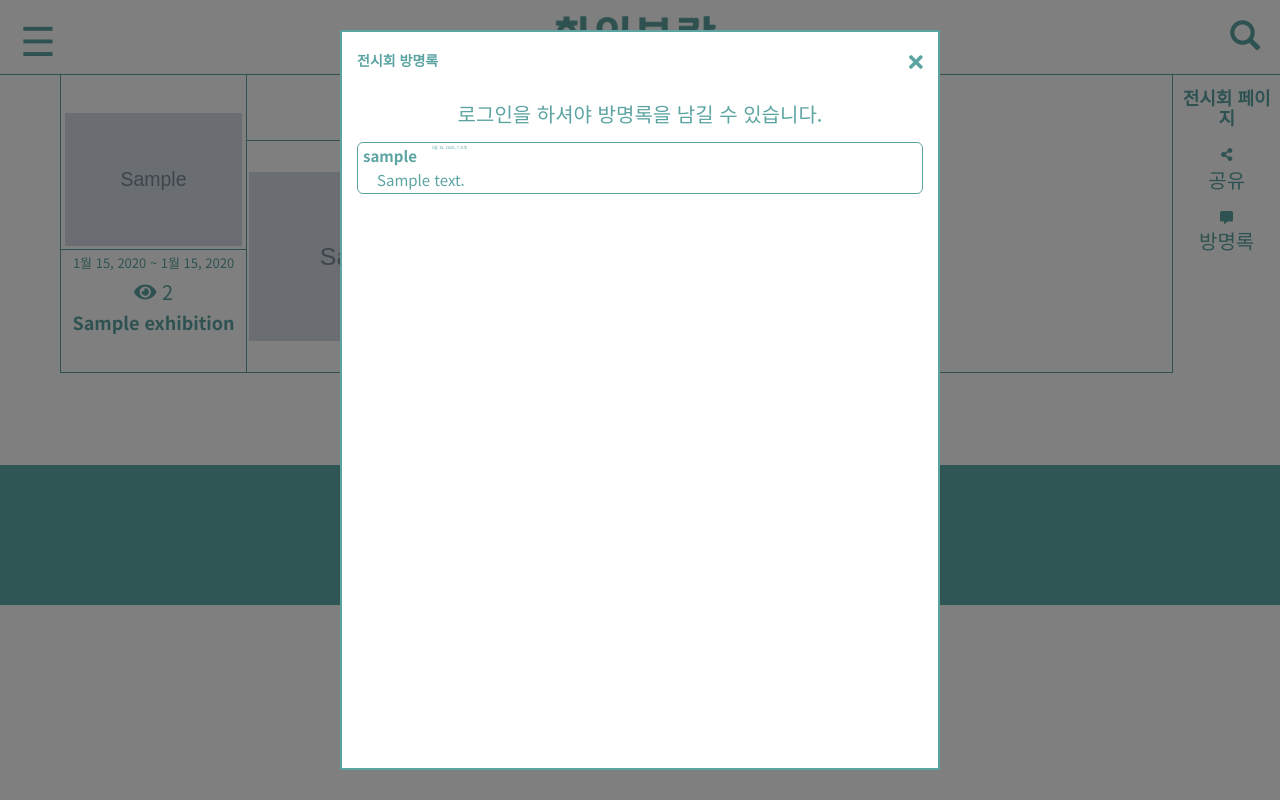
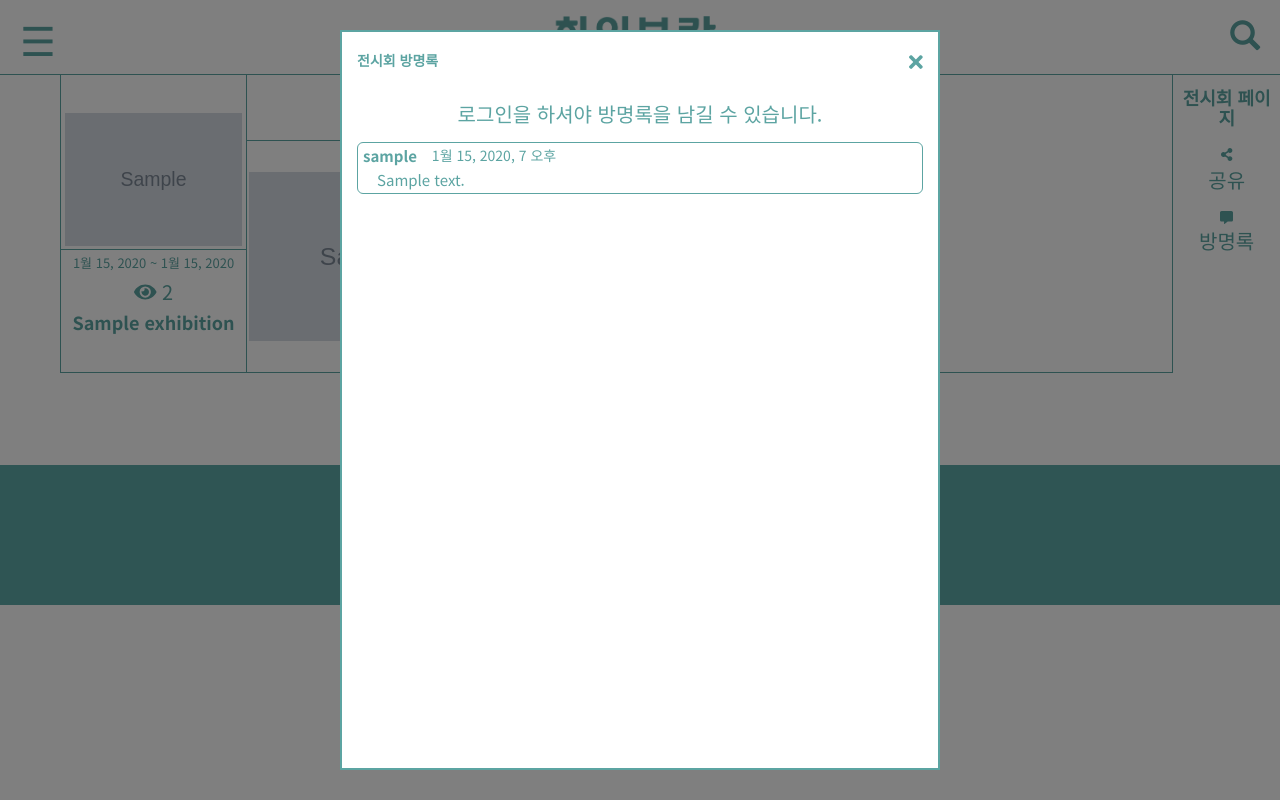
Before and after one commit to moosongsong/project-arta-server, a Django app: page /exhibition/1/ in a window 1280 px wide, after a click on "방명록". Run offline with Django 3.2, Linux system fonts and the light colour scheme; tables that the repository leaves empty hold one stand-in row (values such as "Sample post"); grey boxes marked "Sample" are stand-in pictures; some libraries are stand-ins or nearby versions.

Commit message:
fontsize

```diff
--- a/exhibition/static/exhibition/css/exhibition_show_style.css
+++ b/exhibition/static/exhibition/css/exhibition_show_style.css
@@ -337,7 +337,7 @@
 .comment-date {
     width: 100%;
     text-align: left;
-    font-size: 4px; !important;
+    font-size: 14px; !important;
 }
 
 .cancel-button {
```
